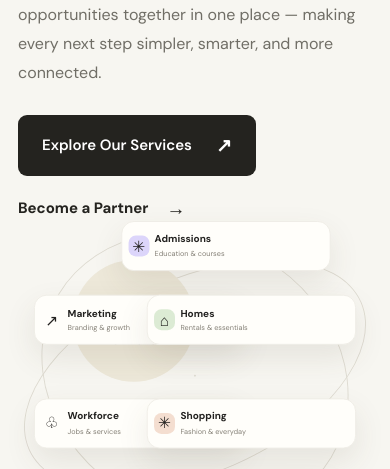
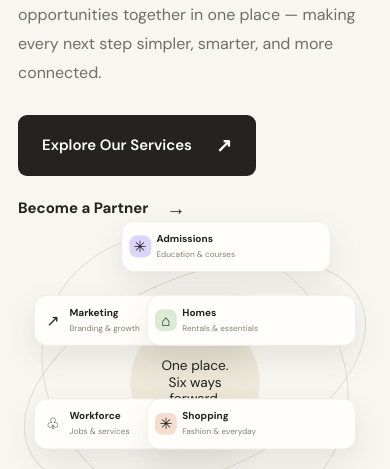
Before and after one commit to trust2switch-startup/One-Place, a website: page public/index.html in a window 390 px wide. Shown: the part 599-1068 px from the top of the page. Drawn offline with Linux system fonts and the light colour scheme.

Commit message:
Update styles.css

```diff
--- a/public/styles.css
+++ b/public/styles.css
@@ -205,3 +205,141 @@
     font-size: 12px;
   }
 }
+/* ===== FINAL HERO ART ALIGNMENT FIX ===== */
+
+.hero-art {
+  position: relative;
+  width: 100%;
+  max-width: 540px;
+  aspect-ratio: 1 / 1;
+  height: auto;
+  margin: 0 auto;
+  overflow: visible;
+}
+
+/* Center the circle */
+.hero-art .hero-sun {
+  position: absolute;
+  width: 46%;
+  height: auto;
+  aspect-ratio: 1 / 1;
+  left: 27%;
+  top: 27%;
+  transform: none;
+  z-index: 1;
+  border-radius: 50%;
+  box-sizing: border-box;
+  padding: 20px;
+  display: flex;
+  align-items: center;
+  justify-content: center;
+  text-align: center;
+}
+
+/* Keep central text inside the circle */
+.hero-art .hero-sun span {
+  display: block;
+  font-size: clamp(19px, 2.2vw, 28px);
+  line-height: 1.2;
+}
+
+/* Cards sit above the orbit and circle */
+.hero-art .art-card {
+  width: 42%;
+  min-height: 68px;
+  box-sizing: border-box;
+  z-index: 3;
+}
+
+/* Top and bottom cards */
+.hero-art .card-edu {
+  top: 0;
+  left: 29%;
+}
+
+.hero-art .card-move {
+  top: 78%;
+  left: 29%;
+}
+
+/* Left and right cards */
+.hero-art .card-marketing {
+  top: 23%;
+  left: 0;
+}
+
+.hero-art .card-home {
+  top: 23%;
+  right: 0;
+}
+
+.hero-art .card-workforce {
+  top: 55%;
+  left: 0;
+}
+
+.hero-art .card-shopping {
+  top: 55%;
+  right: 0;
+}
+
+/* Keep orbit lines behind everything */
+.hero-art .orbit {
+  z-index: 0;
+  pointer-events: none;
+}
+
+/* Consistent icon alignment */
+.hero-art .card-icon {
+  flex: 0 0 30px;
+  width: 30px;
+  height: 30px;
+}
+
+.hero-art .card-label {
+  flex: 1;
+  min-width: 0;
+}
+
+/* Mobile adjustment */
+@media (max-width: 520px) {
+  .hero-art .hero-sun {
+    width: 40%;
+    left: 30%;
+    top: 30%;
+    padding: 8px;
+  }
+
+  .hero-art .hero-sun span {
+    font-size: 15px;
+  }
+
+  .hero-art .art-card {
+    width: 46%;
+    min-height: 56px;
+    padding: 8px;
+  }
+
+  .hero-art .card-edu,
+  .hero-art .card-move {
+    left: 27%;
+  }
+
+  .hero-art .card-icon {
+    flex-basis: 24px;
+    width: 24px;
+    height: 24px;
+  }
+
+  .hero-art .card-label b {
+    font-size: 11px;
+  }
+
+  .hero-art .card-label small {
+    font-size: 9px;
+  }
+
+  .hero-art .arrow {
+    display: none;
+  }
+}
```
